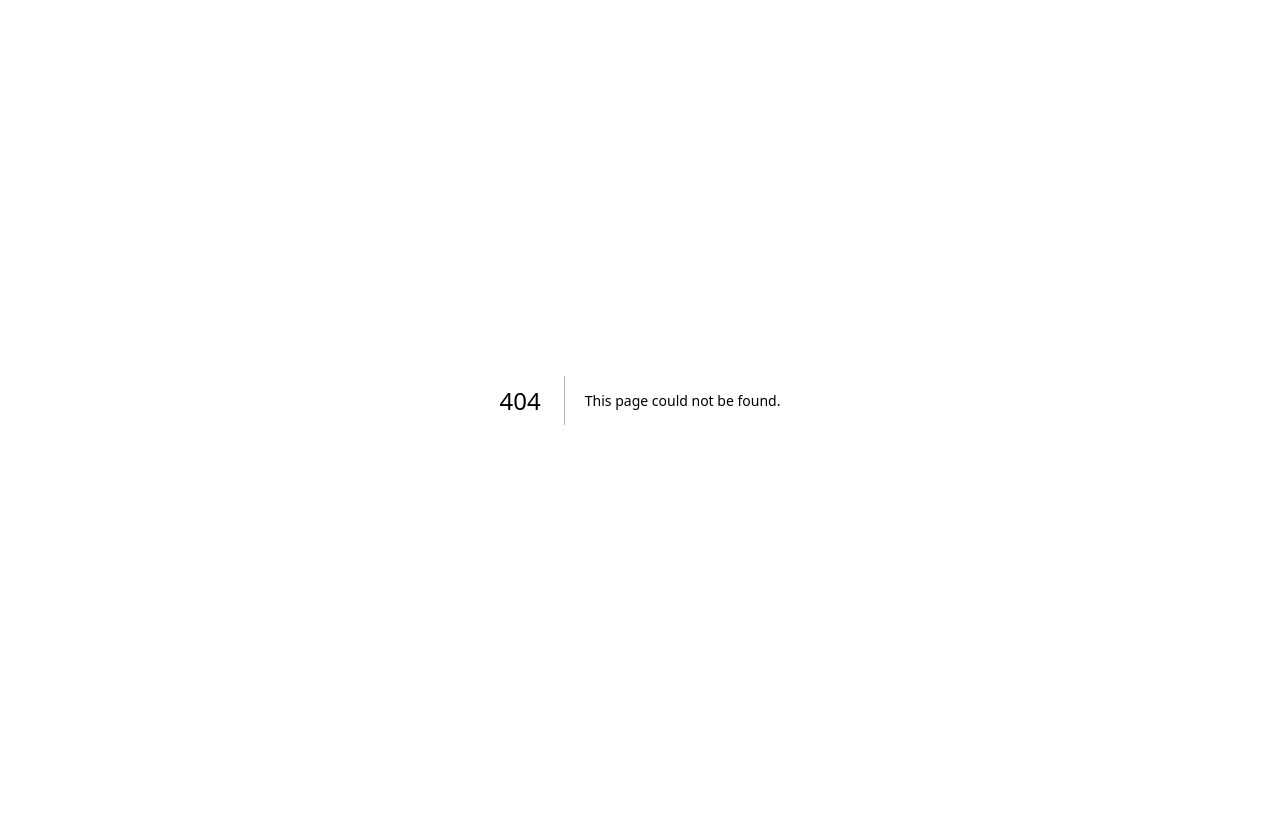
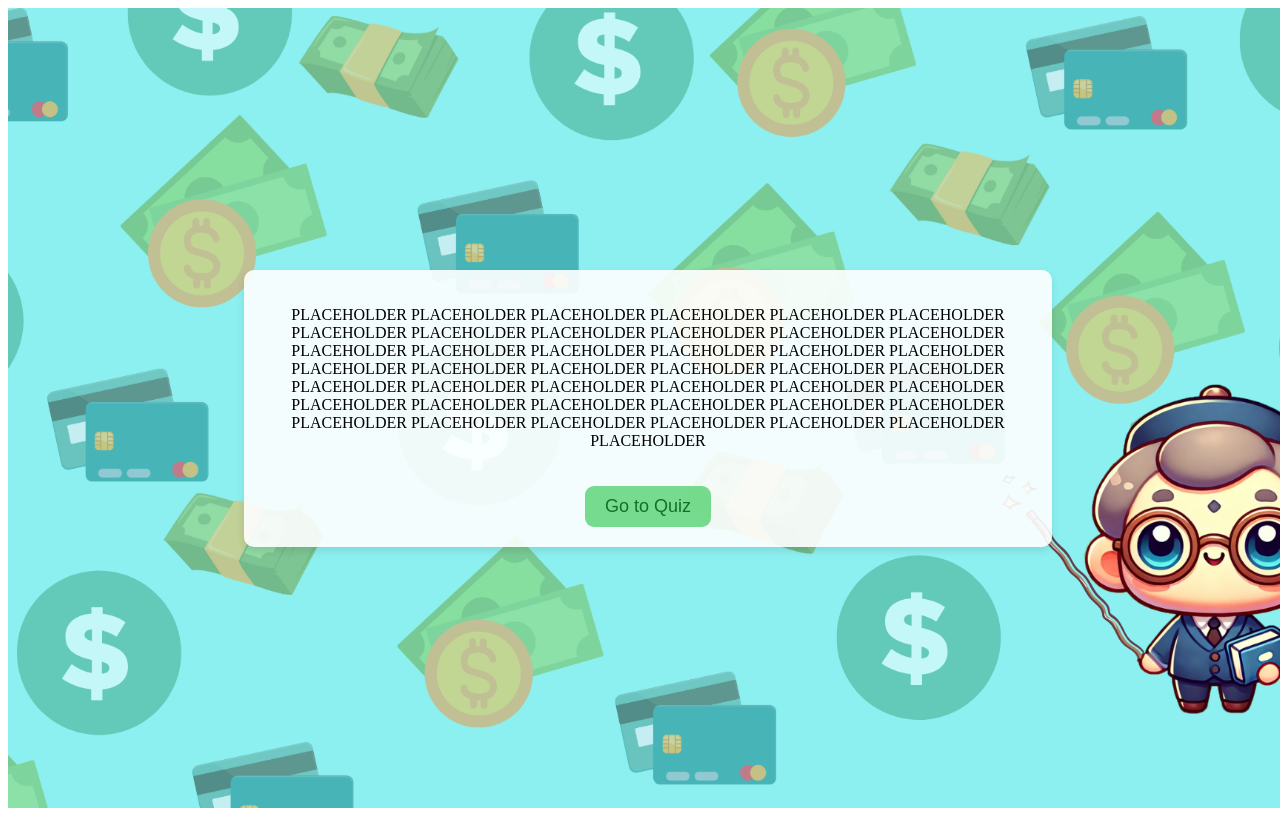
Before and after one commit to JingYuan0926/Bridge, a Next.js app: page /tutorial in a window 1280 px wide. Before the commit this address had no page. Built offline with nearby package versions, Linux system fonts and the light colour scheme.

Commit message:
derek + shaomun

```diff
--- a/components/Character.js
+++ b/components/Character.js
@@ -51,12 +51,12 @@ const Character = () => {
   }, [navigate, router]);
   useEffect(() => {
     if (quiz) {
-      router.push('/quiz'); // Replace '/newpage' with your desired route
+      router.push('./quiz'); // Replace '/newpage' with your desired route
     }
   }, [quiz, router]);
   useEffect(() => {
     if (tutorial) {
-      router.push('/tutorial'); // Replace '/newpage' with your desired route
+      router.push('./tutorial'); // Replace '/newpage' with your desired route
     }
   }, [tutorial, router]);
 
--- /dev/null
+++ b/pages/tutorial.js
@@ -0,0 +1,24 @@
+import React, { useState, useEffect } from 'react';
+import { useRouter } from 'next/router';
+import styles from '../styles/tutorial.module.css'; // Import the CSS module
+
+const Story = () => {
+    const router = useRouter();
+
+    const handleNext = () => {
+        router.push({
+            pathname: '/quiz',
+        });
+    };
+
+    return (
+        <div className={styles['story-container']}>
+            <div className={styles['story-content']}>
+                <p>PLACEHOLDER PLACEHOLDER PLACEHOLDER PLACEHOLDER PLACEHOLDER PLACEHOLDER PLACEHOLDER PLACEHOLDER PLACEHOLDER PLACEHOLDER PLACEHOLDER PLACEHOLDER PLACEHOLDER PLACEHOLDER PLACEHOLDER PLACEHOLDER PLACEHOLDER PLACEHOLDER PLACEHOLDER PLACEHOLDER PLACEHOLDER PLACEHOLDER PLACEHOLDER PLACEHOLDER PLACEHOLDER PLACEHOLDER PLACEHOLDER PLACEHOLDER PLACEHOLDER PLACEHOLDER PLACEHOLDER PLACEHOLDER PLACEHOLDER PLACEHOLDER PLACEHOLDER PLACEHOLDER PLACEHOLDER PLACEHOLDER PLACEHOLDER PLACEHOLDER PLACEHOLDER PLACEHOLDER PLACEHOLDER</p>
+                <button onClick={handleNext} className={styles['nav-button']}>Go to Quiz</button>
+            </div>
+        </div>
+    );
+};
+
+export default Story;
```
Also changed, not shown: public/haha.gif (deleted), public/haha2.gif (deleted), styles/tutorial.module.css (renamed from styles/story.module.css).
